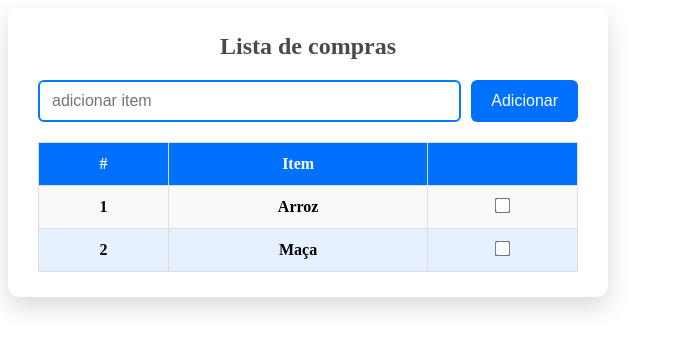
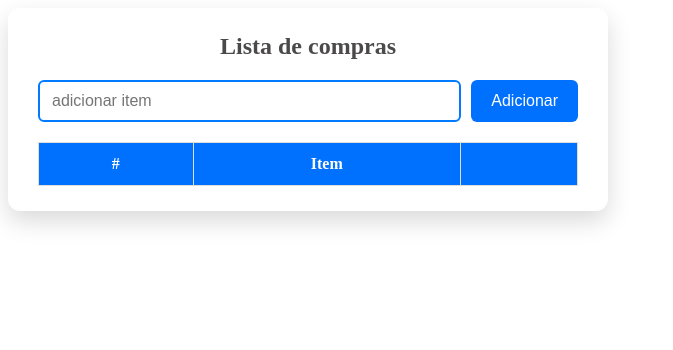
Before and after one commit to luanvictorsz/conceitos-basicos, an Angular app: page /lista-compras in a window 1280 px wide. Shown: the top 350 px of the page, without its empty margins (0-673 px from the left). Built offline with nearby package versions, Linux system fonts and the light colour scheme.

Commit message:
feat: inserindo função para adicionar item a lista

```diff
--- /dev/null
+++ b/src/lista-compras/itemLista.ts
@@ -0,0 +1,5 @@
+export class itemLista{
+    id?: number;
+    nome?: string;
+    comprado: boolean = false;
+}
--- a/src/lista-compras/lista-compras.component.html
+++ b/src/lista-compras/lista-compras.component.html
@@ -20,17 +20,14 @@
             </tr>
         </thead>
         <tbody>
-            <tr>
-                <th>1</th>
-                <th>Arroz</th>
-                <th><input type="checkbox"/></th>
-            </tr>
 
-            <tr>
-                <th>2</th>
-                <th>Maça</th>
-                <th><input type="checkbox"/></th>
-            </tr>
+            @for( elemento of lista; track elemento.id){
+                 <tr>
+                    <th>{{elemento.id}}</th>
+                    <th>{{elemento.nome}}</th>
+                    <th><input type="checkbox"/></th>
+                </tr>
+            }
         </tbody>
     </table>
 </div>
--- a/src/lista-compras/lista-compras.component.ts
+++ b/src/lista-compras/lista-compras.component.ts
@@ -1,5 +1,6 @@
 import { Component } from '@angular/core';
 import { FormsModule } from '@angular/forms';
+import { itemLista } from './itemLista';
 
 @Component({
   selector: 'app-lista-compras',
@@ -7,11 +8,19 @@ import { FormsModule } from '@angular/forms';
   templateUrl: './lista-compras.component.html',
   styleUrl: './lista-compras.component.css'
 })
+
 export class ListaComprasComponent {
   item: string = "";
+  lista: itemLista[] = [];
 
   adicionarItem(){
-    console.log('item adicionado: ' + this.item);
+    let addItem = new itemLista();
+    addItem.nome = this.item;
+    addItem.id = this.item.length + 1;
+
+    this.lista.push(addItem)
     this.item = '';
+
+    console.table(this.lista);
   }
 }
```
